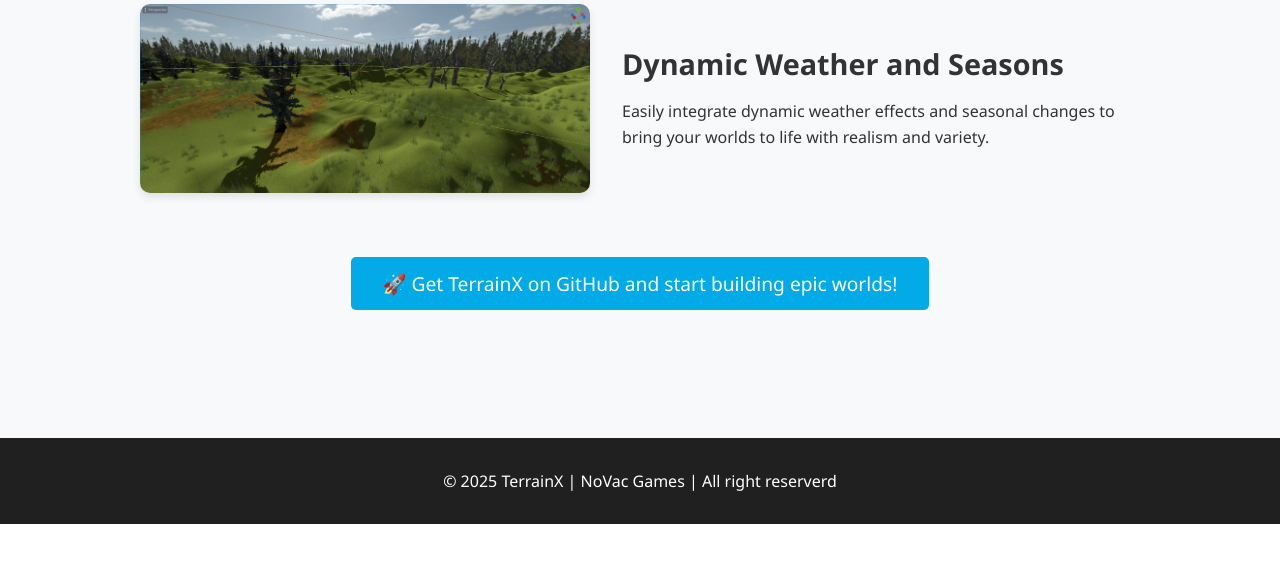
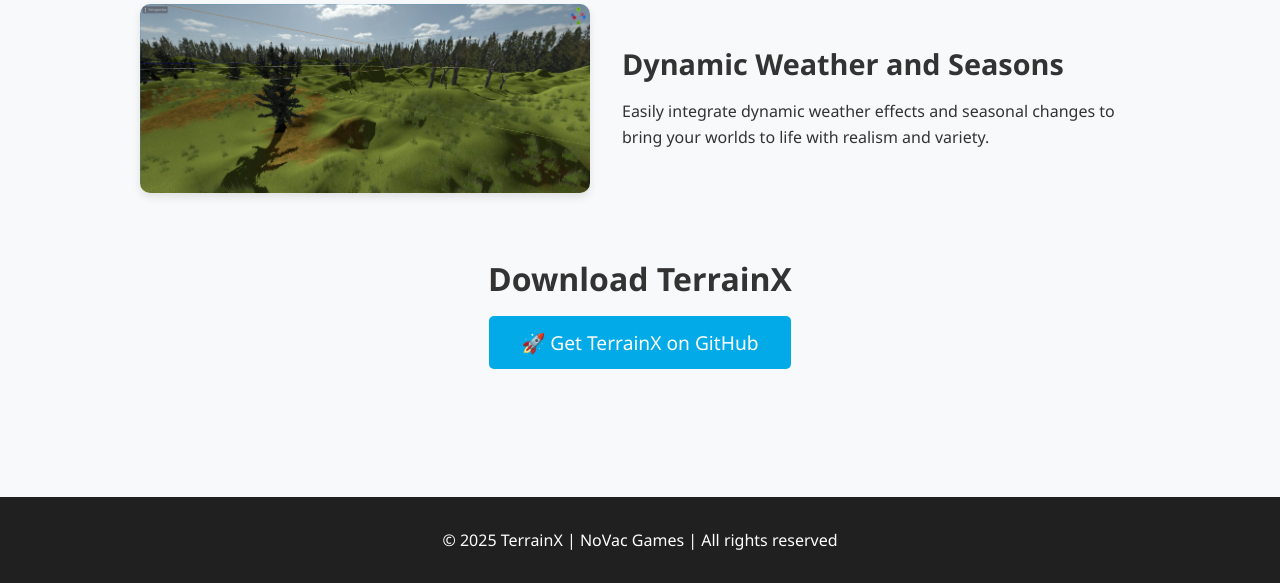
Before and after one commit to NovacDev/TerrainX-Web, a PHP site: page / in a window 1280 px wide. Shown: the part 1905-2488 px from the top of the page. Before the commit the page ends 2429 px from the top, so only its background shows below. Run offline with PHP 8.4, Linux system fonts and the light colour scheme.

Commit message:
Update index.php

```diff
--- a/index.php
+++ b/index.php
@@ -172,12 +172,13 @@
         </section>
 
         <div class="download-section">
-            <a href="https://github.com/..." class="download-btn" target="_blank">🚀 Get TerrainX on GitHub and start building epic worlds!</a>
+            <h2> Download TerrainX </h2>
+            <a href="https://github.com/NovacDev/TerrainX" class="download-btn" target="_blank">🚀 Get TerrainX on GitHub</a>
         </div>
     </main>
 
     <footer>
-        &copy; 2025 TerrainX | NoVac Games | All right reserverd
+        &copy; 2025 TerrainX | NoVac Games | All rights reserved
     </footer>
 
 </body>
```
